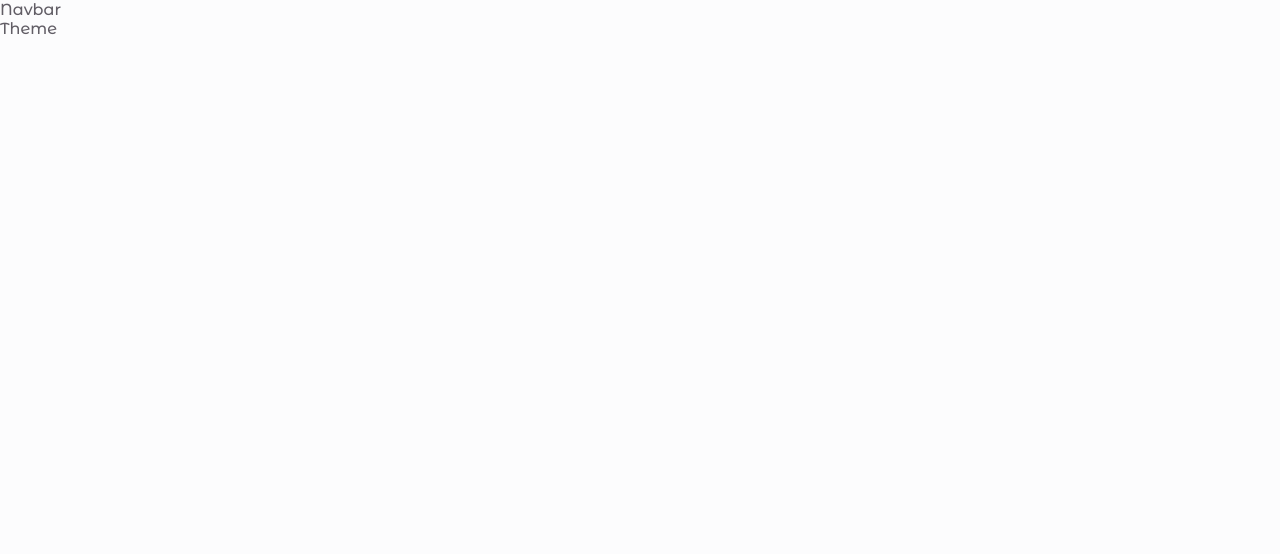
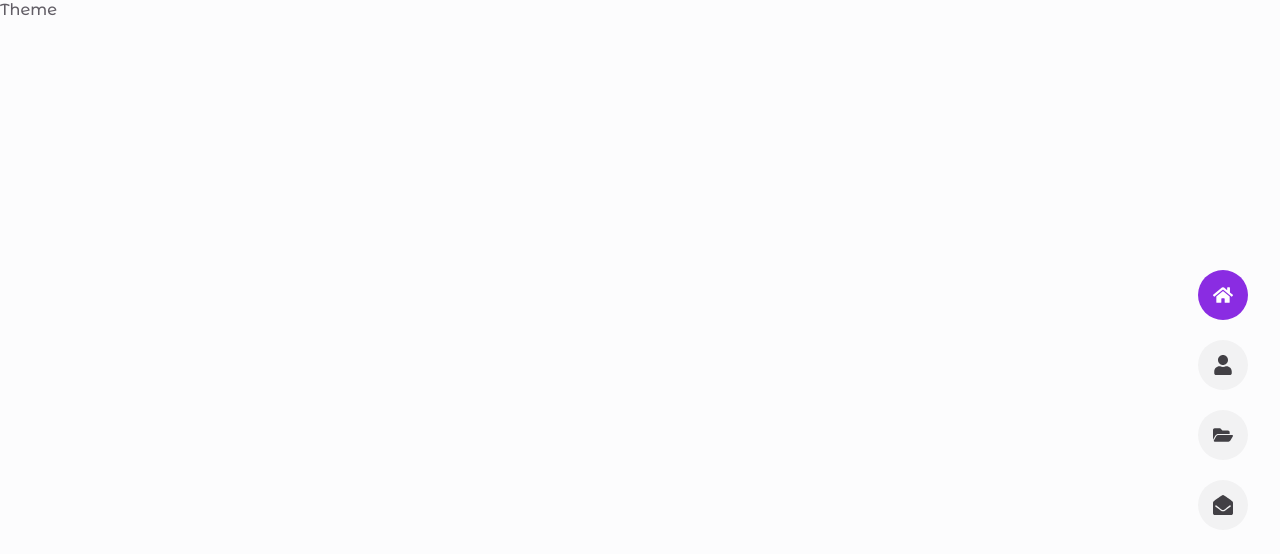
Before and after one commit to Ubaidahmed221/portfolio_webistes, a React (Vite) app: page / in a window 1280 px wide. Shown: the top 554 px of the page. Built offline with nearby package versions, Linux system fonts and the light colour scheme.

Commit message:
navbar complete

```diff
--- a/package.json
+++ b/package.json
@@ -12,6 +12,7 @@
   "dependencies": {
     "react": "^19.0.0",
     "react-dom": "^19.0.0",
+    "react-icons": "^5.5.0",
     "react-router": "^7.5.1"
   },
   "devDependencies": {
--- /dev/null
+++ b/src/Data.jsx
@@ -0,0 +1,27 @@
+import { FaHome, FaUser, FaFolderOpen, FaEnvelopeOpen } from 'react-icons/fa';
+
+export const links = [
+    {
+      name: 'Home',
+      icon: <FaHome className='nav-icon' />,
+      path: '/',
+    },
+
+    {
+      name: 'About',
+      icon: <FaUser className='nav-icon' />,
+      path: '/about',
+    },
+
+    {
+      name: 'Portfolio',
+      icon: <FaFolderOpen className='nav-icon' />,
+      path: '/portfolio',
+    },
+
+    {
+      name: 'Contact',
+      icon: <FaEnvelopeOpen className='nav-icon' />,
+      path: '/contact',
+    },
+  ];
--- a/src/components/navbar/Navbar.jsx
+++ b/src/components/navbar/Navbar.jsx
@@ -1,10 +1,33 @@
 import React from 'react'
+import { links } from '../../Data';
+import { NavLink } from 'react-router';
+import { RiCloseLine } from "react-icons/ri";
+import { RiMenuLine } from "react-icons/ri";
+import './navbar.css'
 
 function Navbar() {
     return (
-        <div>
-            Navbar
+       <nav className="nav">
+        <div className="nav-menu">
+            <ul className="nav-list grid">{ links.map(({name, icon, path}, index) => {
+              return (
+              <li className="nav-item" key={index} >
+                <NavLink to={path} className={({isActive}) => isActive ? 'nav-link active-nav' : 'nav-link' } >
+                    {icon}
+                    <h3 className="nav-name">{name}</h3>
+                </NavLink>
+                </li>
+              );
+            })}
+            </ul>
+
+        <RiCloseLine className='nav-close' />
         </div>
+        <div className="nav-toggle">
+        <RiMenuLine />
+
+        </div>
+       </nav>
     )
 }
 
--- a/src/components/navbar/navbar.css
+++ b/src/components/navbar/navbar.css
@@ -0,0 +1,73 @@
+.nav{
+
+    position: fixed;
+    inset-block: 0;
+    right: 2rem;
+    display: flex;
+    align-items: center;
+    z-index: 1000;
+
+}
+
+.nav-list{
+    row-gap: 1.25rem;
+
+}
+
+.nav-link {
+    background-color: var(--container-color);
+    width: 50px;
+    height: 50px;
+    border-radius: 50%;
+    display: grid;
+    place-items: center;
+    position: relative;
+    transition: background 0.3s ease;
+}
+
+.nav-link:hover,
+.active-nav {
+    background-color: var(--first-color);
+
+}
+
+.nav-icon{
+    color: var(--title-color);
+    font-size: 1.25rem;
+    transition:  color 0.3s ease;
+}
+
+.nav-link:hover .nav-icon,
+.active-nav .nav-icon {
+    color: var(--white-color);
+}
+
+.nav-name {
+    position: absolute;
+    top: 0;
+    right: 0;
+    background-color: var(--first-color);
+    height: 100%;
+    padding-inline: 1.75rem 2.75rem;
+    border-radius: 1.5rem;
+    display: flex;
+    align-items: center;
+    color: var(--white-color);
+    font-size: var(--small-font-size);
+    font-weight: var(--weight-600);
+    opacity: 0;
+    visibility: hidden;
+    z-index: -10;
+    transition: opacity 0.3s ease,visibility 0.3s ease,right 0.3s ease;
+}
+
+.nav-link:hover .nav-name {
+    opacity: 1;
+    visibility: visible;
+    right: 0.5rem;
+}
+
+.nav-close,
+.nav-toggle{
+    display: none;
+}
--- a/src/index.css
+++ b/src/index.css
@@ -84,7 +84,9 @@
 
 
 /*=============== LAYOUT ===============*/
-
+.grid{
+    display: grid;
+}
 
 /*=============== BREAKPOINTS ===============*/
 /* For large devices */
--- a/src/pages/home/Home.jsx
+++ b/src/pages/home/Home.jsx
@@ -2,9 +2,9 @@
 
 function Home() {
     return (
-        <div>
+        <section className='home-container grid' >
 
-        </div>
+        </section>
     )
 }
 
```
Also changed, not shown: 1 other file (tests, documents, lock files or other folders).
